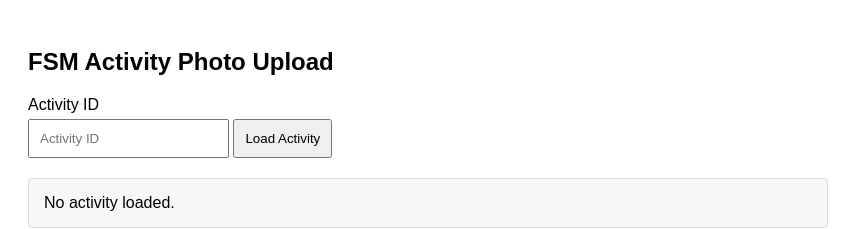
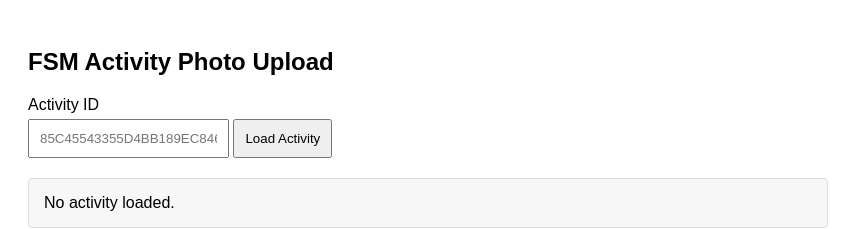
Before and after one commit to lbothorb/lbothorb.github.io, a plain HTML site: page index.html in a window 1280 px wide. Shown: the top 229 px of the page, without its empty margins (0-863 px from the left). Drawn offline with Linux system fonts and the light colour scheme.

```diff
--- a/index.html
+++ b/index.html
@@ -56,7 +56,7 @@
 <input
     type="text"
     id="activityId"
-    placeholder="Activity ID">
+    placeholder="85C45543355D4BB189EC846C72917EAF">
 
 <button id="loadActivityBtn">
     Load Activity
```
